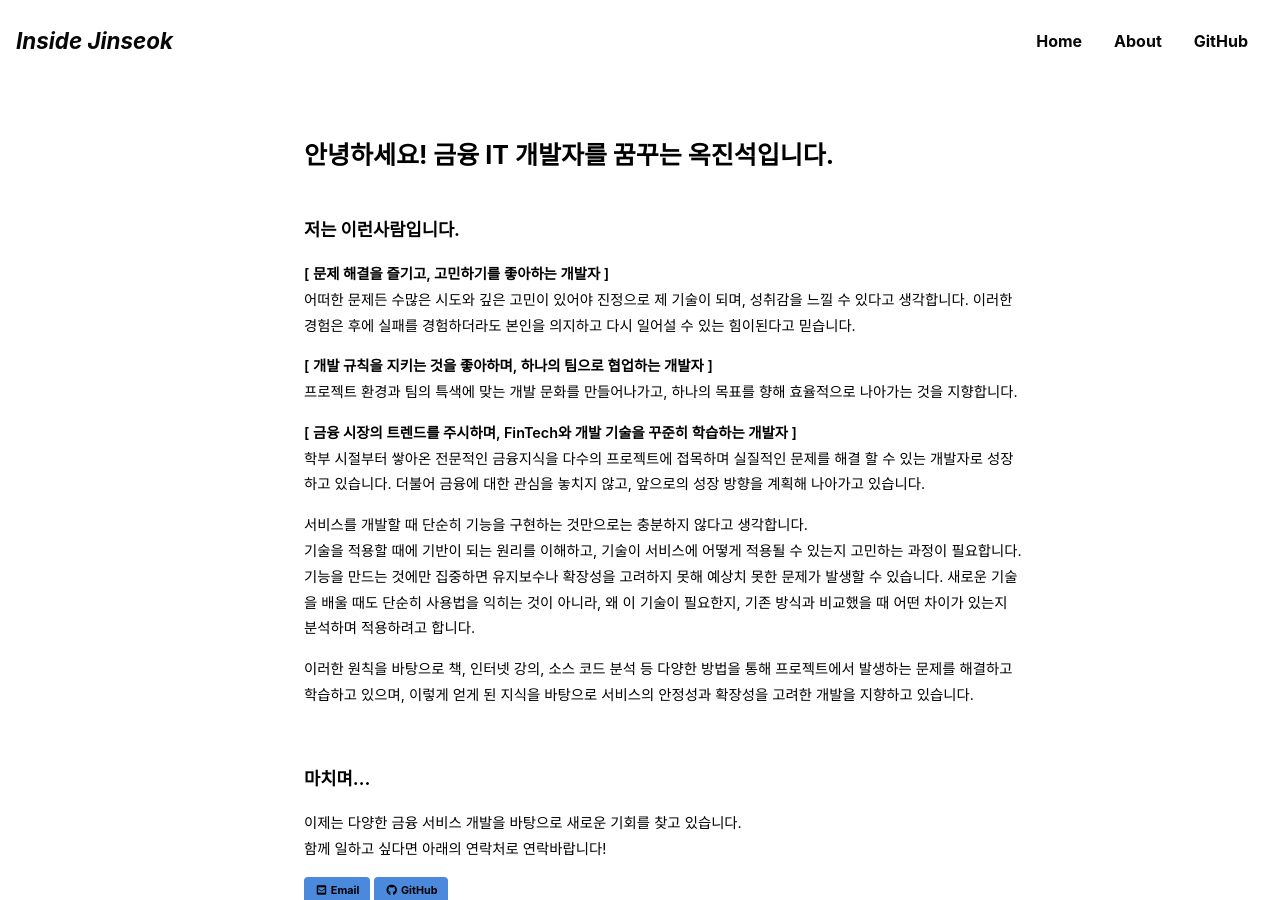
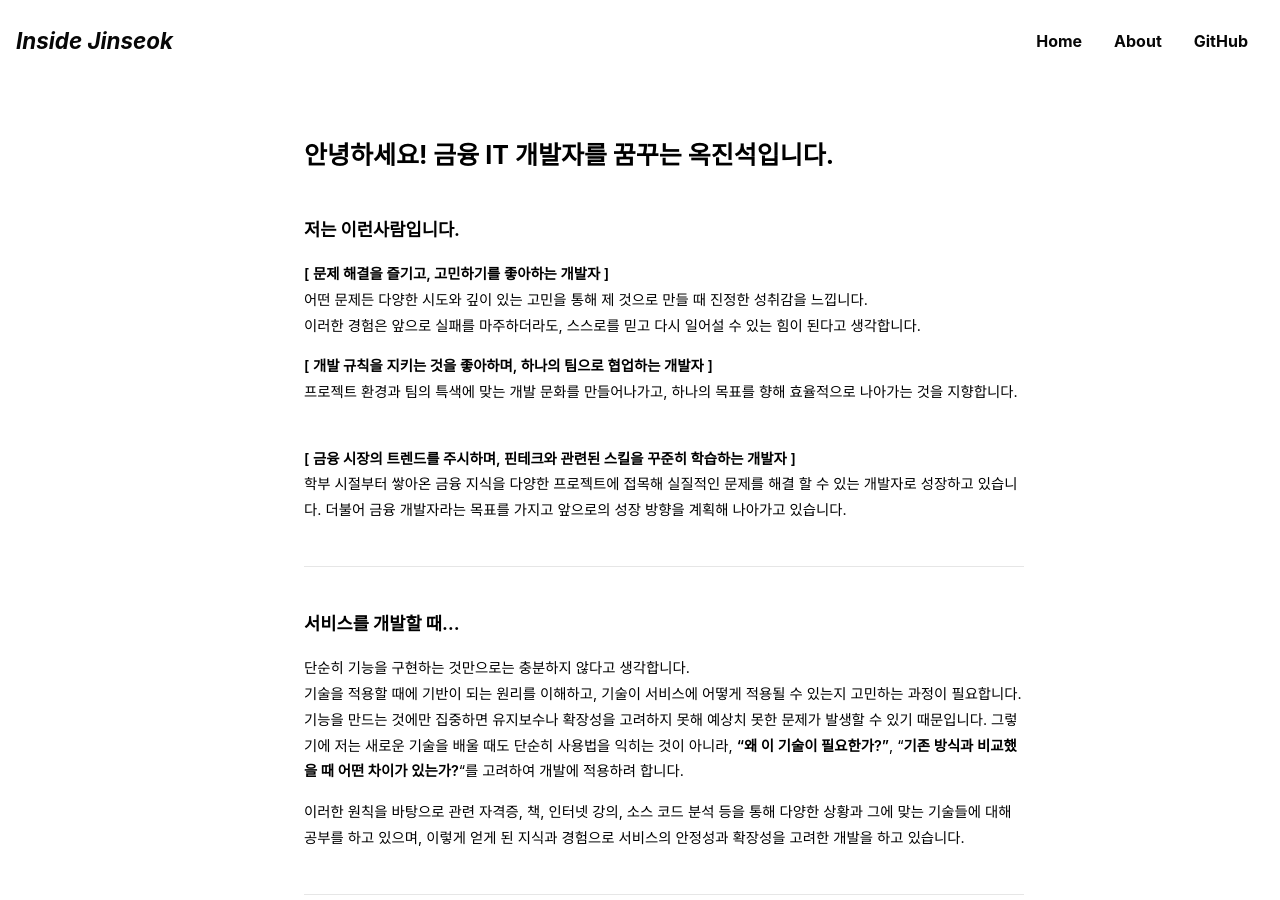
Before and after one commit to JJOK97/JJOK97.github.io, a Jekyll site: the page built from _pages/about.md, in a window 1280 px wide and 900 px high. Built offline with Jekyll 4.4.1, drawn with Linux system fonts in a browser that asks for light colours; cached includes are drawn as plain includes; some web fonts are replaced.

Commit message:
update: about.md

```diff
--- a/_pages/about.md
+++ b/_pages/about.md
@@ -4,23 +4,28 @@ permalink: /about/
 layout: single
 comments: false
 ---
+
 ### 저는 이런사람입니다.
 
 **[ 문제 해결을 즐기고, 고민하기를 좋아하는 개발자 ]**
-어떠한 문제든 수많은 시도와 깊은 고민이 있어야 진정으로 제 기술이 되며, 성취감을 느낄 수 있다고 생각합니다. 이러한 경험은 후에 실패를 경험하더라도 본인을 의지하고 다시 일어설 수 있는 힘이된다고 믿습니다.
+어떤 문제든 다양한 시도와 깊이 있는 고민을 통해 제 것으로 만들 때 진정한 성취감을 느낍니다.
+이러한 경험은 앞으로 실패를 마주하더라도, 스스로를 믿고 다시 일어설 수 있는 힘이 된다고 생각합니다.
 
 **[ 개발 규칙을 지키는 것을 좋아하며, 하나의 팀으로 협업하는 개발자 ]**
 프로젝트 환경과 팀의 특색에 맞는 개발 문화를 만들어나가고, 하나의 목표를 향해 효율적으로 나아가는 것을 지향합니다.
 
-**[ 금융 시장의 트렌드를 주시하며, FinTech와 개발 기술을 꾸준히 학습하는 개발자 ]**
-학부 시절부터 쌓아온 전문적인 금융지식을 다수의 프로젝트에 접목하며 실질적인 문제를 해결 할 수 있는 개발자로 성장하고 있습니다. 더불어 금융에 대한 관심을 놓치지 않고, 앞으로의 성장 방향을 계획해 나아가고 있습니다.
+**[ 금융 시장의 트렌드를 주시하며, 핀테크와 관련된 스킬을 꾸준히 학습하는 개발자 ]**
+학부 시절부터 쌓아온 금융 지식을 다양한 프로젝트에 접목해 실질적인 문제를 해결 할 수 있는 개발자로 성장하고 있습니다. 더불어 금융 개발자라는 목표를 가지고 앞으로의 성장 방향을 계획해 나아가고 있습니다.
 
-서비스를 개발할 때 단순히 기능을 구현하는 것만으로는 충분하지 않다고 생각합니다.
-기술을 적용할 때에 기반이 되는 원리를 이해하고, 기술이 서비스에 어떻게 적용될 수 있는지 고민하는 과정이 필요합니다. 기능을 만드는 것에만 집중하면 유지보수나 확장성을 고려하지 못해 예상치 못한 문제가 발생할 수 있습니다. 새로운 기술을 배울 때도 단순히 사용법을 익히는 것이 아니라, 왜 이 기술이 필요한지, 기존 방식과 비교했을 때 어떤 차이가 있는지 분석하며 적용하려고 합니다.
+<hr>
 
-이러한 원칙을 바탕으로 책, 인터넷 강의, 소스 코드 분석 등 다양한 방법을 통해 프로젝트에서 발생하는 문제를 해결하고 학습하고 있으며, 이렇게 얻게 된 지식을 바탕으로 서비스의 안정성과 확장성을 고려한 개발을 지향하고 있습니다.
+### 서비스를 개발할 때...
+단순히 기능을 구현하는 것만으로는 충분하지 않다고 생각합니다.
+기술을 적용할 때에 기반이 되는 원리를 이해하고, 기술이 서비스에 어떻게 적용될 수 있는지 고민하는 과정이 필요합니다. 기능을 만드는 것에만 집중하면 유지보수나 확장성을 고려하지 못해 예상치 못한 문제가 발생할 수 있기 때문입니다. 그렇기에 저는 새로운 기술을 배울 때도 단순히 사용법을 익히는 것이 아니라, **"왜 이 기술이 필요한가?"**, "**기존 방식과 비교했을 때 어떤 차이가 있는가?**"를 고려하여 개발에 적용하려 합니다.
 
-<br>
+이러한 원칙을 바탕으로 관련 자격증, 책, 인터넷 강의, 소스 코드 분석 등을 통해 다양한 상황과 그에 맞는 기술들에 대해 공부를 하고 있으며, 이렇게 얻게 된 지식과 경험으로 서비스의 안정성과 확장성을 고려한 개발을 하고 있습니다.
+
+<hr>
 
 ### 마치며...
 
```
